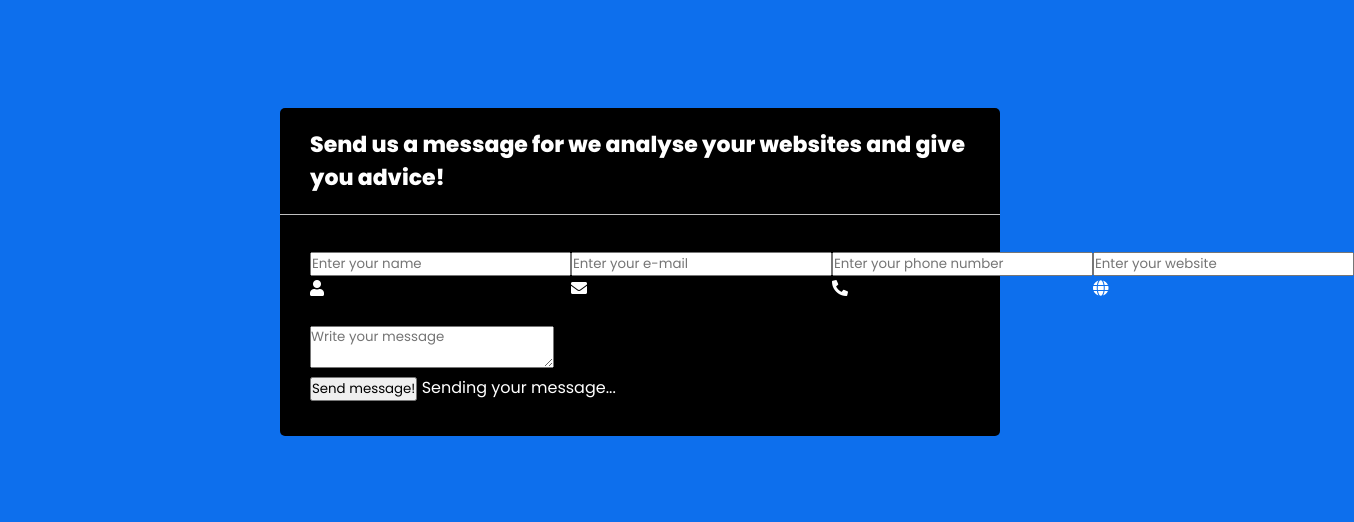
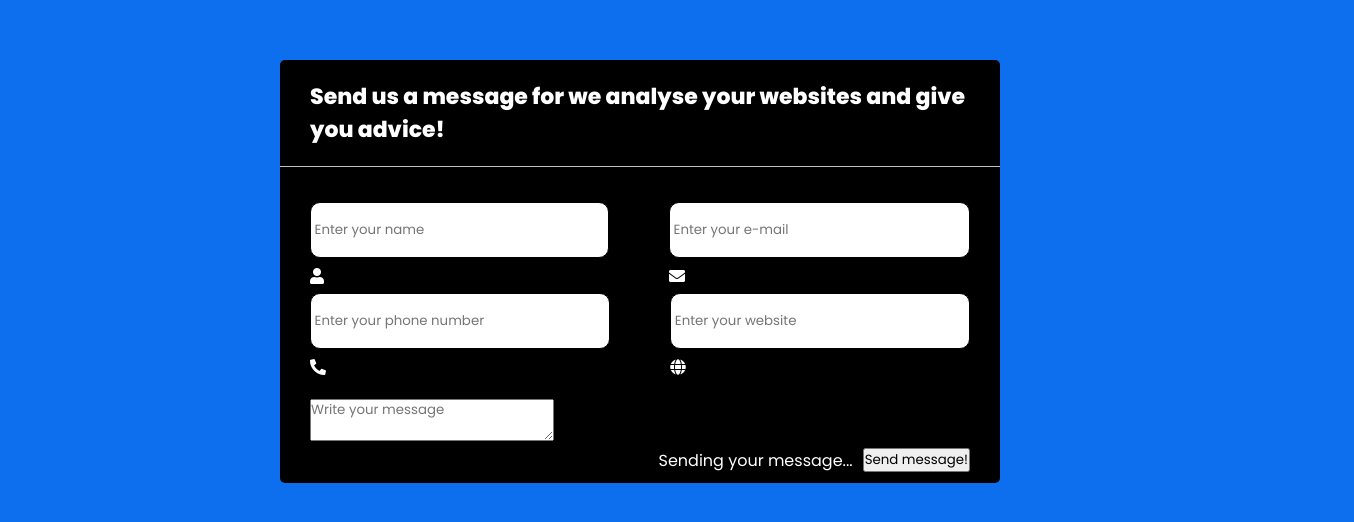
Before and after one commit to Sarthurday/Exercicios_Programacao, a plain HTML site: page Exercise4/exercise4.html in a window 1280 px wide. Shown: the part 126-648 px from the top of the page, 1354 px wide, since content can reach past the window. Drawn offline with Linux system fonts and the light colour scheme.

Commit message:
Adjusted files content
Adjusted files content to make form visually better to see.

```diff
--- a/Exercise4/exercise4.css
+++ b/Exercise4/exercise4.css
@@ -118,6 +118,7 @@ display: flex;
 color: white;
 padding: 0px 10px 5px 10px;
 min-height: 100vh;
+flex-basis: 30%;
 align-items: center;
 justify-content: center;
 background: #0d6fed;
@@ -140,13 +141,38 @@ background: #0d6fed;
   padding: 35px 30px;
 }
 
-form{
-  gap: 10px;
+form .dbl-field{
+  row-gap: 35px;
+  column-gap: 60px;
+  display: flex;
+  flex: 0 0 auto;
+  margin-bottom: 25px;
+  flex-flow: row wrap;
 }
 
-form .dbl-field{
-  display: flex;
-  align-items: center;
-  margin-bottom: 25px;
-  justify-content: space-evenly;
+form .field{
+  flex-grow: 1;
 }
+
+form .field i{
+  padding-top: 10px;
+}
+
+form .field input, form .field textarea{
+  border: 1px solid black;
+  border-radius: 10px;
+  height: 100%;
+  width: 100%;
+}
+
+form div.button-area #submit{
+  float: right;
+}
+
+form div.button-area span{
+  float: right;
+}
+
+span{
+  padding-right: 10px;
+}
--- a/Exercise4/exercise4.html
+++ b/Exercise4/exercise4.html
@@ -17,28 +17,29 @@
         <form action="#">
             <div class="dbl-field">
                 <div class="field">
-                    <input type="text" name="name" id="name" placeholder="Enter your name">
+                    <input type="text" name="name" id="name" placeholder=" Enter your name">
                     <i class="fas fa-user"></i>
                 </div>
                 <div class="field">
-                    <input type="text" name="name" id="name" placeholder="Enter your e-mail">
+                    <input type="text" name="name" id="name" placeholder=" Enter your e-mail">
                     <i class="fas fa-envelope"></i>
                 </div>
                 <div class="field">
-                    <input type="text" name="name" id="name" placeholder="Enter your phone number">
+                    <input type="text" name="name" id="name" placeholder=" Enter your phone number">
                     <i class="fas fa-phone-alt"></i>
                 </div>
                 <div class="field">
-                    <input type="text" name="name" id="name" placeholder="Enter your website">
+                    <input type="text" name="name" id="name" placeholder=" Enter your website">
                     <i class="fas fa-globe"></i>
                 </div>
             </div>
+            <br>
             <div class="message">
                 <textarea placeholder="Write your message"></textarea>
                 <i class="material-icons"></i>
             </div>
             <div class="button-area">
-                <button type="submit">Send message!</button>
+                <button type="submit" id="submit">Send message!</button>
                 <span>Sending your message...</span>
             </div>
         </form>
```
